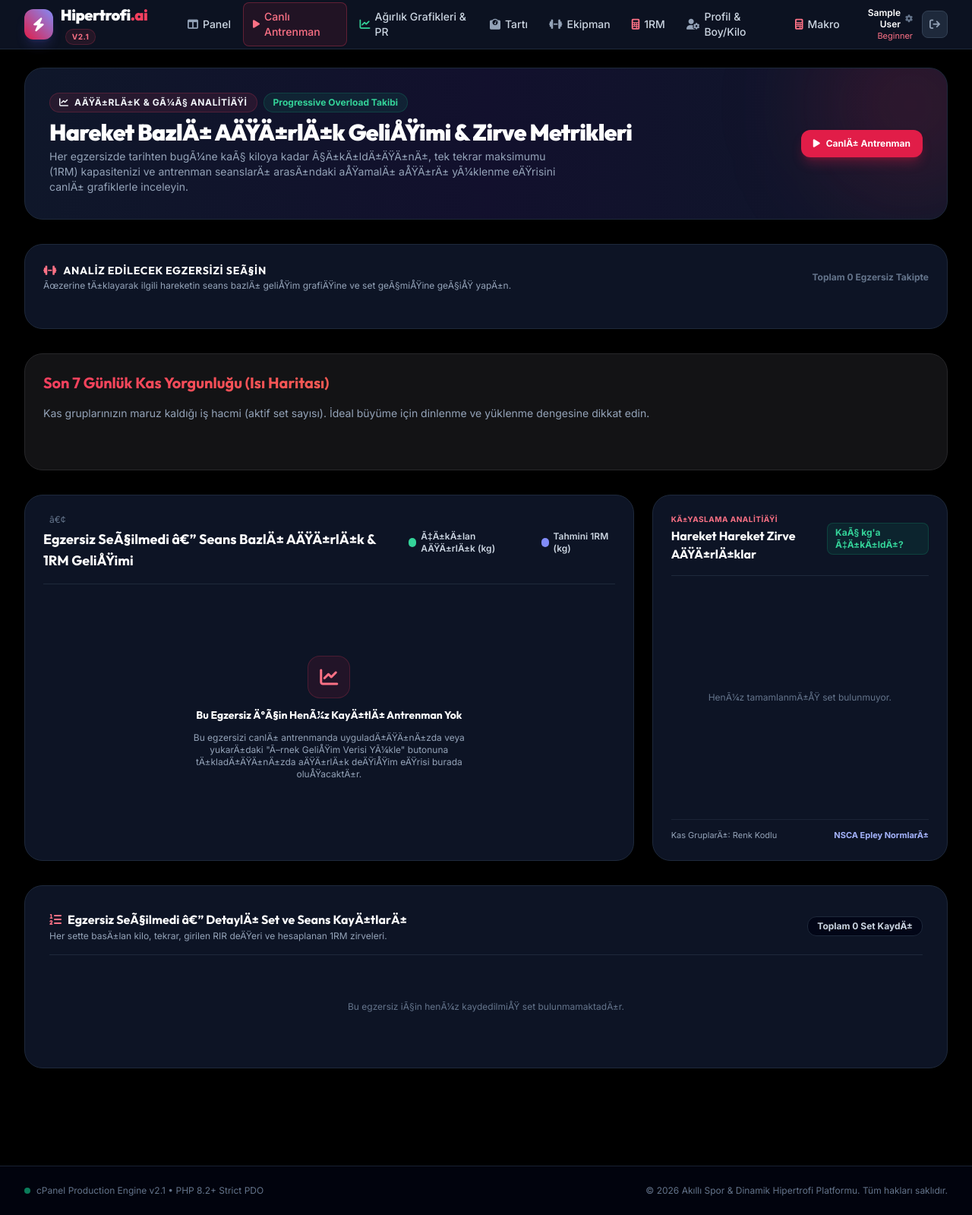
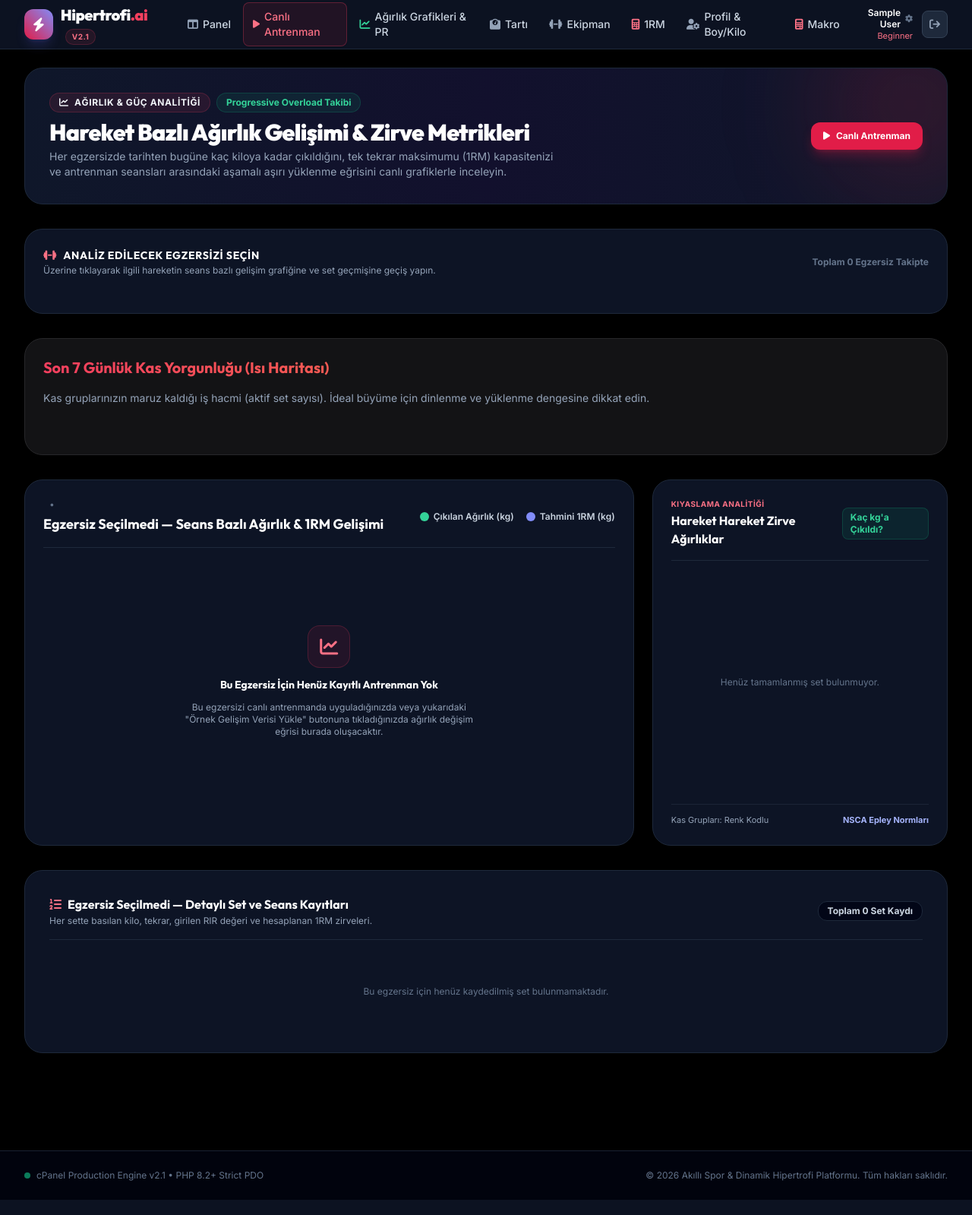
Before and after one commit to TwilightArt/akilli-spor-dinamik-hipertrofi, a PHP site: page /analytics in a window 1280 px wide. Shown: the whole page at 76% size. Run offline with PHP 8.4, Linux system fonts and the light colour scheme; the visitor is signed in with stand-in values (Sample User, id 1); data comes from the database, SQL or seed files in the repository; data that the repository does not hold is empty; some libraries are stand-ins or nearby versions.

Commit message:
fix: correct mojibake characters
Co-authored-by: TwilightArt <190261675+TwilightArt@users.noreply.github.com>

```diff
--- a/controllers/WorkoutController.php
+++ b/controllers/WorkoutController.php
@@ -125,7 +125,7 @@ class WorkoutController extends Controller
         $recentWorkouts = $stmtPast->fetchAll();
 
         $this->render('workout/dashboard', [
-            'pageTitle'      => 'Sporcu & MÃ¼ÅŸteri Paneli â€” AkÄ±llÄ± Hipertrofi',
+            'pageTitle'      => 'Sporcu & Müşteri Paneli — Akıllı Hipertrofi',
             'user'           => $user,
             'program'        => $program,
             'programDays'    => $programDays,
@@ -301,7 +301,7 @@ class WorkoutController extends Controller
                 $lastEngineResult = $engineRec;
             } else {
                 $initialWeight = $barWeight > 0.0 ? $barWeight : 0.0;
-                $plateRecipe = "VÃ¼cut AÄŸÄ±rlÄ±ÄŸÄ± / Standart Ekipman";
+                $plateRecipe = "Vücut Ağırlığı / Standart Ekipman";
                 if ($barWeight > 0.0 && !empty($plates)) {
                     $solved = $this->plateSolver->solve($initialWeight, $isBarbell, $plates, $barWeight);
                     $plateRecipe = $solved['recipe'];
@@ -317,7 +317,7 @@ class WorkoutController extends Controller
         unset($ex);
 
         $this->render('workout/live_session', [
-            'pageTitle'      => 'CanlÄ± Antrenman Oturumu â€” AkÄ±llÄ± Hipertrofi',
+            'pageTitle'      => 'Canlı Antrenman Oturumu — Akıllı Hipertrofi',
             'user'           => $user,
             'session'        => $activeSession,
             'dayInfo'        => $dayInfo,
--- a/views/analytics/index.php
+++ b/views/analytics/index.php
@@ -1,7 +1,7 @@
 <?php
 use App\Core\Security;
 
-$activeExName = $activeExercise ? Security::escape($activeExercise['name']) : 'Egzersiz SeÃ§ilmedi';
+$activeExName = $activeExercise ? Security::escape($activeExercise['name']) : 'Egzersiz Seçilmedi';
 $activeExGroup = $activeExercise ? Security::escape($activeExercise['primary_muscle_group'] ?? '') : '';
 $activeExPattern = $activeExercise ? Security::escape($activeExercise['movement_pattern'] ?? '') : '';
 $activeExEquipment = $activeExercise ? Security::escape($activeExercise['required_equipment'] ?? '') : '';
@@ -50,17 +50,17 @@ foreach ($allPeaks as $p) {
             <div>
                 <div class="flex items-center gap-2 mb-2">
                     <span class="px-3 py-1 rounded-full text-xs font-bold uppercase tracking-wider bg-brand-500/10 text-brand-300 border border-brand-500/20">
-                        <i class="fa-solid fa-chart-line mr-1"></i> AÄŸÄ±rlÄ±k & GÃ¼Ã§ AnalitiÄŸi
+                        <i class="fa-solid fa-chart-line mr-1"></i> Ağırlık & Güç Analitiği
                     </span>
                     <span class="px-3 py-1 rounded-full text-xs font-bold bg-emerald-500/10 text-emerald-400 border border-emerald-500/20">
                         Progressive Overload Takibi
                     </span>
                 </div>
                 <h1 class="text-2xl sm:text-3xl font-black font-display text-white tracking-tight">
-                    Hareket BazlÄ± AÄŸÄ±rlÄ±k GeliÅŸimi & Zirve Metrikleri
+                    Hareket Bazlı Ağırlık Gelişimi & Zirve Metrikleri
                 </h1>
                 <p class="text-xs sm:text-sm text-slate-400 mt-1 max-w-2xl">
-                    Her egzersizde tarihten bugÃ¼ne kaÃ§ kiloya kadar Ã§Ä±kÄ±ldÄ±ÄŸÄ±nÄ±, tek tekrar maksimumu (1RM) kapasitenizi ve antrenman seanslarÄ± arasÄ±ndaki aÅŸamalÄ± aÅŸÄ±rÄ± yÃ¼klenme eÄŸrisini canlÄ± grafiklerle inceleyin.
+                    Her egzersizde tarihten bugüne kaç kiloya kadar çıkıldığını, tek tekrar maksimumu (1RM) kapasitenizi ve antrenman seansları arasındaki aşamalı aşırı yüklenme eğrisini canlı grafiklerle inceleyin.
                 </p>
             </div>
 
@@ -77,7 +77,7 @@ foreach ($allPeaks as $p) {
                 <?php endif; ?>
                 <a href="/workout/live" class="px-4 py-2.5 rounded-xl bg-brand-600 hover:bg-brand-500 text-white text-xs font-bold transition-all flex items-center gap-2 shadow-lg shadow-brand-600/30">
                     <i class="fa-solid fa-play text-xs"></i>
-                    <span>CanlÄ± Antrenman</span>
+                    <span>Canlı Antrenman</span>
                 </a>
             </div>
         </div>
@@ -90,7 +90,7 @@ foreach ($allPeaks as $p) {
         <div class="p-5 rounded-3xl bg-slate-900/90 border border-emerald-500/30 shadow-xl backdrop-blur-xl relative overflow-hidden group">
             <div class="absolute -right-6 -bottom-6 w-20 h-20 bg-emerald-500/10 rounded-full blur-xl pointer-events-none"></div>
             <div class="flex items-center justify-between mb-2">
-                <span class="text-[10px] font-bold uppercase tracking-wider text-slate-400">En YÃ¼ksek AÄŸÄ±rlÄ±k Zirvesi</span>
+                <span class="text-[10px] font-bold uppercase tracking-wider text-slate-400">En Yüksek Ağırlık Zirvesi</span>
                 <span class="w-7 h-7 rounded-xl bg-emerald-500/10 text-emerald-400 flex items-center justify-center text-xs">
                     <i class="fa-solid fa-trophy"></i>
                 </span>
@@ -99,7 +99,7 @@ foreach ($allPeaks as $p) {
                 <span class="text-3xl font-black font-display text-emerald-400"><?= number_format($metrics['peak_weight'], 1) ?></span>
                 <span class="text-sm font-bold text-slate-400">kg</span>
             </div>
-            <p class="text-[11px] text-slate-400 mt-1">Bu harekette Ã§Ä±kÄ±lan maksimum yÃ¼k</p>
+            <p class="text-[11px] text-slate-400 mt-1">Bu harekette çıkılan maksimum yük</p>
         </div>
 
         <!-- Metric 2: Estimated 1RM Peak -->
@@ -115,13 +115,13 @@ foreach ($allPeaks as $p) {
                 <span class="text-3xl font-black font-display text-indigo-300"><?= number_format($metrics['peak_1rm'], 1) ?></span>
                 <span class="text-sm font-bold text-slate-400">kg</span>
             </div>
-            <p class="text-[11px] text-slate-400 mt-1">Epley FormÃ¼lÃ¼ tek tekrar gÃ¼cÃ¼</p>
+            <p class="text-[11px] text-slate-400 mt-1">Epley Formülü tek tekrar gücü</p>
         </div>
 
         <!-- Metric 3: Progressive Overload Gain -->
         <div class="p-5 rounded-3xl bg-slate-900/90 border border-slate-800 shadow-xl backdrop-blur-xl relative overflow-hidden group">
             <div class="flex items-center justify-between mb-2">
-                <span class="text-[10px] font-bold uppercase tracking-wider text-slate-400">GeliÅŸim & ArtÄ±ÅŸ OranÄ±</span>
+                <span class="text-[10px] font-bold uppercase tracking-wider text-slate-400">Gelişim & Artış Oranı</span>
                 <span class="w-7 h-7 rounded-xl bg-brand-600/10 text-brand-400 flex items-center justify-center text-xs">
                     <i class="fa-solid fa-arrow-trend-up"></i>
                 </span>
@@ -132,16 +132,16 @@ foreach ($allPeaks as $p) {
                 </span>
                 <span class="text-sm font-bold text-slate-400">kg</span>
                 <span class="text-xs font-bold px-2 py-0.5 rounded-full <?= $metrics['progression_pct'] >= 0 ? 'bg-emerald-500/10 text-emerald-400' : 'bg-rose-500/10 text-rose-400' ?>">
-                    <?= ($metrics['progression_pct'] >= 0 ? 'â†‘ +' : 'â†“ ') . $metrics['progression_pct'] ?>%
+                    <?= ($metrics['progression_pct'] >= 0 ? '↑ +' : '↓ ') . $metrics['progression_pct'] ?>%
                 </span>
             </div>
-            <p class="text-[11px] text-slate-400 mt-1">Ä°lk seans: <?= number_format($metrics['starting_weight'], 1) ?> kg</p>
+            <p class="text-[11px] text-slate-400 mt-1">İlk seans: <?= number_format($metrics['starting_weight'], 1) ?> kg</p>
         </div>
 
         <!-- Metric 4: Total Volume & Sets -->
         <div class="p-5 rounded-3xl bg-slate-900/90 border border-slate-800 shadow-xl backdrop-blur-xl relative overflow-hidden group">
             <div class="flex items-center justify-between mb-2">
-                <span class="text-[10px] font-bold uppercase tracking-wider text-slate-400">KaldÄ±rÄ±lan Toplam Hacim</span>
+                <span class="text-[10px] font-bold uppercase tracking-wider text-slate-400">Kaldırılan Toplam Hacim</span>
                 <span class="w-7 h-7 rounded-xl bg-purple-500/10 text-purple-400 flex items-center justify-center text-xs">
                     <i class="fa-solid fa-layer-group"></i>
                 </span>
@@ -161,9 +161,9 @@ foreach ($allPeaks as $p) {
             <div>
                 <h2 class="text-sm font-bold uppercase tracking-wider text-white flex items-center gap-2">
                     <i class="fa-solid fa-dumbbell text-brand-400"></i>
-                    Analiz Edilecek Egzersizi SeÃ§in
+                    Analiz Edilecek Egzersizi Seçin
                 </h2>
-                <p class="text-xs text-slate-400 mt-0.5">Ãœzerine tÄ±klayarak ilgili hareketin seans bazlÄ± geliÅŸim grafiÄŸine ve set geÃ§miÅŸine geÃ§iÅŸ yapÄ±n.</p>
+                <p class="text-xs text-slate-400 mt-0.5">Üzerine tıklayarak ilgili hareketin seans bazlı gelişim grafiğine ve set geçmişine geçiş yapın.</p>
             </div>
             <span class="text-xs text-slate-500 font-bold">Toplam <?= count($exerciseList) ?> Egzersiz Takipte</span>
         </div>
@@ -183,7 +183,7 @@ foreach ($allPeaks as $p) {
                             <?= number_format((float)$exItem['max_weight_ever'], 1) ?> kg
                         </span>
                     <?php else: ?>
-                        <span class="text-[10px] text-slate-600">HenÃ¼z Veri Yok</span>
+                        <span class="text-[10px] text-slate-600">Henüz Veri Yok</span>
                     <?php endif; ?>
                 </a>
             <?php endforeach; ?>
@@ -234,17 +234,17 @@ foreach ($allPeaks as $p) {
                 <div>
                     <div class="flex items-center gap-2 mb-1">
                         <span class="text-xs font-bold uppercase tracking-wider text-brand-400"><?= $activeExGroup ?></span>
-                        <span class="text-xs text-slate-500">â€¢</span>
+                        <span class="text-xs text-slate-500">•</span>
                         <span class="text-xs text-slate-400"><?= $activeExEquipment ?></span>
                     </div>
                     <h3 class="text-lg font-bold font-display text-white">
-                        <?= $activeExName ?> â€” Seans BazlÄ± AÄŸÄ±rlÄ±k & 1RM GeliÅŸimi
+                        <?= $activeExName ?> — Seans Bazlı Ağırlık & 1RM Gelişimi
                     </h3>
                 </div>
                 <div class="flex items-center gap-4 text-xs">
                     <div class="flex items-center gap-1.5">
                         <span class="w-3 h-3 rounded-full bg-emerald-400"></span>
-                        <span class="text-slate-300 font-semibold">Ã‡Ä±kÄ±lan AÄŸÄ±rlÄ±k (kg)</span>
+                        <span class="text-slate-300 font-semibold">Çıkılan Ağırlık (kg)</span>
                     </div>
                     <div class="flex items-center gap-1.5">
                         <span class="w-3 h-3 rounded-full bg-indigo-400"></span>
@@ -262,9 +262,9 @@ foreach ($allPeaks as $p) {
                         <div class="w-14 h-14 rounded-2xl bg-brand-600/10 border border-brand-500/20 text-brand-400 flex items-center justify-center text-2xl">
                             <i class="fa-solid fa-chart-line"></i>
                         </div>
-                        <h4 class="text-sm font-bold text-white">Bu Egzersiz Ä°Ã§in HenÃ¼z KayÄ±tlÄ± Antrenman Yok</h4>
+                        <h4 class="text-sm font-bold text-white">Bu Egzersiz İçin Henüz Kayıtlı Antrenman Yok</h4>
                         <p class="text-xs text-slate-400 max-w-sm">
-                            Bu egzersizi canlÄ± antrenmanda uyguladÄ±ÄŸÄ±nÄ±zda veya yukarÄ±daki "Ã–rnek GeliÅŸim Verisi YÃ¼kle" butonuna tÄ±kladÄ±ÄŸÄ±nÄ±zda aÄŸÄ±rlÄ±k deÄŸiÅŸim eÄŸrisi burada oluÅŸacaktÄ±r.
+                            Bu egzersizi canlı antrenmanda uyguladığınızda veya yukarıdaki "Örnek Gelişim Verisi Yükle" butonuna tıkladığınızda ağırlık değişim eğrisi burada oluşacaktır.
                         </p>
                     </div>
                 <?php endif; ?>
@@ -276,11 +276,11 @@ foreach ($allPeaks as $p) {
             <div>
                 <div class="flex items-center justify-between border-b border-slate-800 pb-4 mb-4">
                     <div>
-                        <span class="text-[10px] font-bold uppercase tracking-wider text-brand-400 block mb-0.5">KÄ±yaslama AnalitiÄŸi</span>
-                        <h3 class="text-base font-bold font-display text-white">Hareket Hareket Zirve AÄŸÄ±rlÄ±klar</h3>
+                        <span class="text-[10px] font-bold uppercase tracking-wider text-brand-400 block mb-0.5">Kıyaslama Analitiği</span>
+                        <h3 class="text-base font-bold font-display text-white">Hareket Hareket Zirve Ağırlıklar</h3>
                     </div>
                     <span class="text-xs font-bold text-emerald-400 bg-emerald-500/10 px-2.5 py-1 rounded-lg border border-emerald-500/20">
-                        KaÃ§ kg'a Ã‡Ä±kÄ±ldÄ±?
+                        Kaç kg'a Çıkıldı?
                     </span>
                 </div>
 
@@ -289,15 +289,15 @@ foreach ($allPeaks as $p) {
                         <canvas id="allPeaksComparisonChart"></canvas>
                     <?php else: ?>
                         <div class="h-full flex flex-col items-center justify-center text-center p-4 text-xs text-slate-500">
-                            HenÃ¼z tamamlanmÄ±ÅŸ set bulunmuyor.
+                            Henüz tamamlanmış set bulunmuyor.
                         </div>
                     <?php endif; ?>
                 </div>
             </div>
 
             <div class="pt-3 border-t border-slate-800/80 text-[11px] text-slate-400 flex items-center justify-between">
-                <span>Kas GruplarÄ±: Renk Kodlu</span>
-                <span class="font-bold text-indigo-300">NSCA Epley NormlarÄ±</span>
+                <span>Kas Grupları: Renk Kodlu</span>
+                <span class="font-bold text-indigo-300">NSCA Epley Normları</span>
             </div>
         </div>
 
@@ -309,12 +309,12 @@ foreach ($allPeaks as $p) {
             <div>
                 <h3 class="text-base font-bold font-display text-white flex items-center gap-2">
                     <i class="fa-solid fa-list-ol text-brand-400"></i>
-                    <?= $activeExName ?> â€” DetaylÄ± Set ve Seans KayÄ±tlarÄ±
+                    <?= $activeExName ?> — Detaylı Set ve Seans Kayıtları
                 </h3>
-                <p class="text-xs text-slate-400 mt-0.5">Her sette basÄ±lan kilo, tekrar, girilen RIR deÄŸeri ve hesaplanan 1RM zirveleri.</p>
+                <p class="text-xs text-slate-400 mt-0.5">Her sette basılan kilo, tekrar, girilen RIR değeri ve hesaplanan 1RM zirveleri.</p>
             </div>
             <span class="text-xs font-bold px-3 py-1 rounded-xl bg-slate-950 border border-slate-800 text-slate-300">
-                Toplam <?= count($detailedSets) ?> Set KaydÄ±
+                Toplam <?= count($detailedSets) ?> Set Kaydı
             </span>
         </div>
 
@@ -325,9 +325,9 @@ foreach ($allPeaks as $p) {
                         <tr class="border-b border-slate-800 text-slate-400 uppercase tracking-wider font-semibold">
                             <th class="py-3 px-4">Tarih</th>
                             <th class="py-3 px-4 text-center">Set No</th>
-                            <th class="py-3 px-4">KaldÄ±rÄ±lan AÄŸÄ±rlÄ±k</th>
-                            <th class="py-3 px-4">Tekrar / SÃ¼re</th>
-                            <th class="py-3 px-4 text-center">RIR DeÄŸeri</th>
+                            <th class="py-3 px-4">Kaldırılan Ağırlık</th>
+                            <th class="py-3 px-4">Tekrar / Süre</th>
+                            <th class="py-3 px-4 text-center">RIR Değeri</th>
                             <th class="py-3 px-4 text-right">Tahmini 1RM</th>
                             <th class="py-3 px-4 text-center">Durum / Rekor</th>
                         </tr>
@@ -354,11 +354,11 @@ foreach ($allPeaks as $p) {
                             <td class="py-3.5 px-4 text-center">
                                 <?php if ($set['rir_bucket'] === '0'): ?>
                                     <span class="px-2.5 py-1 rounded-full text-[10px] font-black bg-rose-500/10 text-rose-400 border border-rose-500/30">
-                                        RIR 0 (TÃ¼keniÅŸ)
+                                        RIR 0 (Tükeniş)
                                     </span>
                                 <?php elseif ($set['rir_bucket'] === '1-2'): ?>
                                     <span class="px-2.5 py-1 rounded-full text-[10px] font-black bg-emerald-500/10 text-emerald-400 border border-emerald-500/30">
-                                        RIR 1-2 (Ä°deal)
+                                        RIR 1-2 (İdeal)
                                     </span>
                                 <?php else: ?>
                                     <span class="px-2.5 py-1 rounded-full text-[10px] font-black bg-indigo-500/10 text-indigo-300 border border-indigo-500/30">
@@ -372,14 +372,14 @@ foreach ($allPeaks as $p) {
                             <td class="py-3.5 px-4 text-center">
                                 <?php if (!empty($set['is_pr'])): ?>
                                     <span class="px-2.5 py-1 rounded-full text-[10px] font-black bg-emerald-500/20 text-emerald-300 border border-emerald-500/40 animate-pulse flex items-center gap-1 justify-center mx-auto w-fit">
-                                        <i class="fa-solid fa-crown text-[9px]"></i> ZÄ°RVE PR
+                                        <i class="fa-solid fa-crown text-[9px]"></i> ZİRVE PR
                                     </span>
                                 <?php elseif (!empty($set['form_breakdown'])): ?>
                                     <span class="px-2 py-0.5 rounded-full text-[10px] font-bold bg-amber-500/10 text-amber-400 border border-amber-500/20">
                                         Form Bozuldu
                                     </span>
                                 <?php else: ?>
-                                    <span class="text-[11px] text-slate-500">Nizami Form âœ“</span>
+                                    <span class="text-[11px] text-slate-500">Nizami Form ✓</span>
                                 <?php endif; ?>
                             </td>
                         </tr>
@@ -389,7 +389,7 @@ foreach ($allPeaks as $p) {
             </div>
         <?php else: ?>
             <div class="text-center py-10 text-slate-500 text-xs">
-                Bu egzersiz iÃ§in henÃ¼z kaydedilmiÅŸ set bulunmamaktadÄ±r.
+                Bu egzersiz için henüz kaydedilmiş set bulunmamaktadır.
             </div>
         <?php endif; ?>
     </div>
@@ -409,7 +409,7 @@ document.addEventListener('DOMContentLoaded', function() {
                 labels: <?= json_encode($timelineLabels) ?>,
                 datasets: [
                     {
-                        label: 'KaldÄ±rÄ±lan Maksimum AÄŸÄ±rlÄ±k (kg)',
+                        label: 'Kaldırılan Maksimum Ağırlık (kg)',
                         data: <?= json_encode($timelineWeights) ?>,
                         borderColor: '#10b981',
                         backgroundColor: 'rgba(16, 185, 129, 0.12)',
@@ -493,7 +493,7 @@ document.addEventListener('DOMContentLoaded', function() {
             data: {
                 labels: <?= json_encode($peakLabels) ?>,
                 datasets: [{
-                    label: 'Ã‡Ä±kÄ±lan Zirve AÄŸÄ±rlÄ±k (kg)',
+                    label: 'Çıkılan Zirve Ağırlık (kg)',
                     data: <?= json_encode($peakWeights) ?>,
                     backgroundColor: <?= json_encode($peakColors) ?>,
                     borderRadius: 8,
```
Also changed, not shown: assets/js/layout.js (+4 -4 lines), services/GeminiWorkoutService.php (+7 -7 lines).
